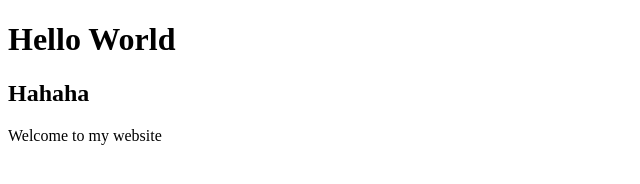
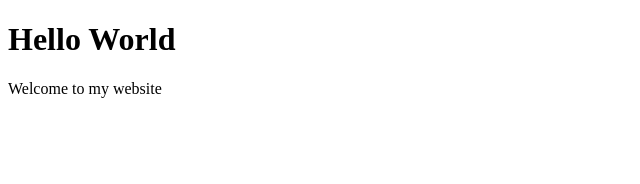
Before and after one commit to itstharin/testgit, a plain HTML site: page index.html in a window 1280 px wide. Shown: the whole page, without its empty margins (0-640 px from the left). Drawn offline with Linux system fonts and the light colour scheme.

Commit message:
Delete a message

```diff
--- a/index.html
+++ b/index.html
@@ -7,7 +7,6 @@
 
 <body>
 <h1>Hello World</h1>
-<h2>Hahaha</h2>
 <p>Welcome to my website</p>
 
 </body>
```
